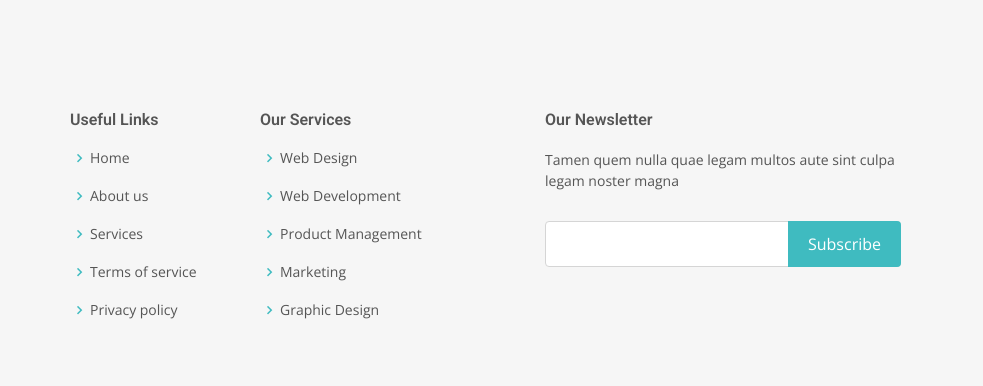
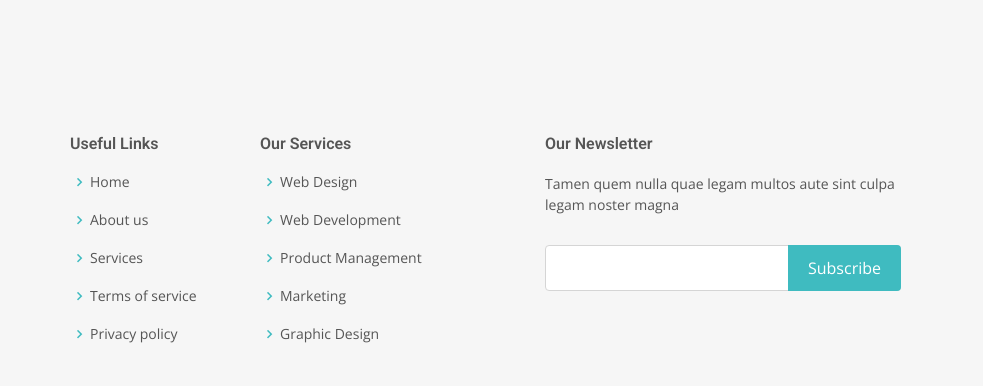
Before and after one commit to Innocent-Tamunosiki/alizeeequipmentlimited, a plain HTML site: page index.html in a window 1280 px wide. Shown: the part 9490-9876 px from the top of the page, 297-1280 px from the left. Drawn offline with nearby package versions, Linux system fonts and the light colour scheme; files whose address does not match are found by name.

Commit message:
index update

```diff
--- a/index.html
+++ b/index.html
@@ -929,7 +929,7 @@
     <div class="footer-top">
       <div class="container">
         <div class="row">
-          <a  href="index.html" class="logo me-auto"><img style="width: 150px; height: 50px;" src="assets/img/logo.png" alt=""></a>
+          <a  href="index.html" class="logo me-auto"><img class="" style="width: 150px; height: 50px;" src="assets/img/logo.png" alt=""></a>
 
           <div class="col-lg-3 col-md-6">
             <div class="footer-info">
@@ -951,7 +951,7 @@
             </div>
           </div>
 
-          <div class="col-lg-2 col-md-6 footer-links">
+          <div class="pt-4 col-lg-2 col-md-6 footer-links">
             <h4>Useful Links</h4>
             <ul>
               <li><i class="bx bx-chevron-right"></i> <a href="#">Home</a></li>
@@ -962,7 +962,7 @@
             </ul>
           </div>
 
-          <div class="col-lg-3 col-md-6 footer-links">
+          <div class="pt-4 col-lg-3 col-md-6 footer-links">
             <h4>Our Services</h4>
             <ul>
               <li><i class="bx bx-chevron-right"></i> <a href="#">Web Design</a></li>
@@ -973,7 +973,7 @@
             </ul>
           </div>
 
-          <div class="col-lg-4 col-md-6 footer-newsletter form-group ">
+          <div class="pt-4 col-lg-4 col-md-6 footer-newsletter form-group ">
             <h4>Our Newsletter</h4>
             <p>Tamen quem nulla quae legam multos aute sint culpa legam noster magna</p>
             <form  action="" method="post">
```
